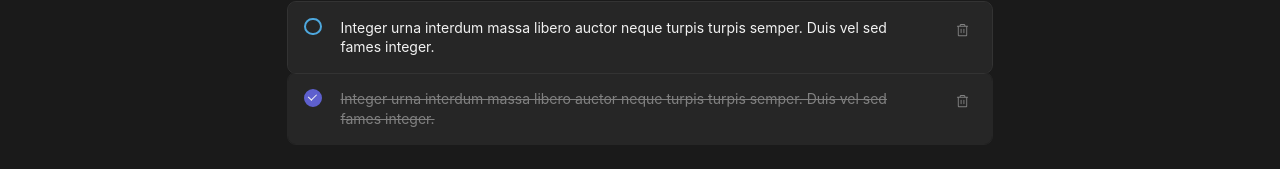
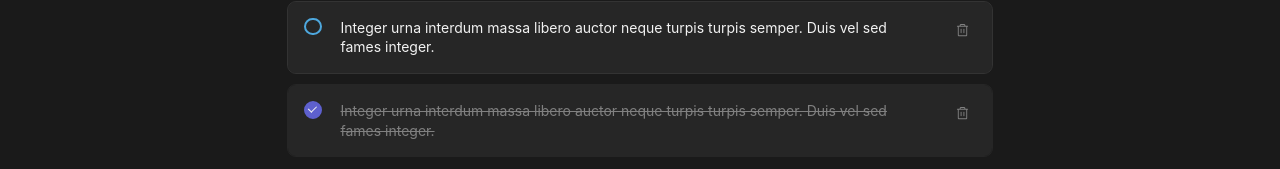
Before and after one commit to guipmdev/todo-list, a React app: page / in a window 1280 px wide. Shown: the part 825-994 px from the top of the page. Built offline with nearby package versions, Linux system fonts and the light colour scheme; the HTML template or start-up script is replaced by a standard one.

Commit message:
style: Add margin between task list items

```diff
--- a/src/App.module.css
+++ b/src/App.module.css
@@ -43,5 +43,6 @@
   padding-top: 1.5rem;
 }
 
-.taskList ul {
+.taskList ul li + li {
+  margin-top: 0.75rem;
 }
```
